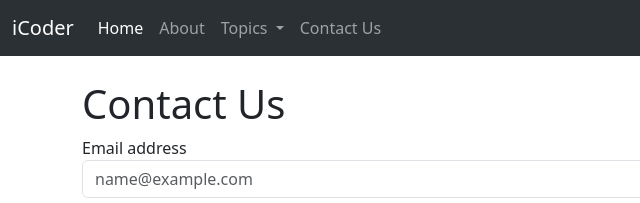
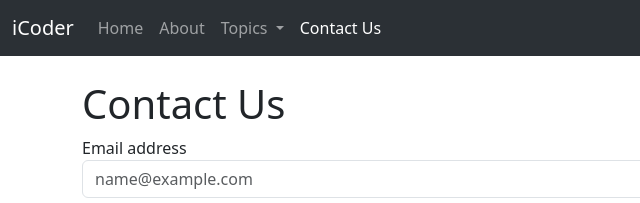
Before and after one commit to MAsad2723/iCoder, a plain HTML site: page contact.html in a window 1280 px wide. Shown: the top 203 px of the page, 0-640 px from the left. Drawn offline with nearby package versions, Linux system fonts and the light colour scheme.

Commit message:
Update contact.html

```diff
--- a/contact.html
+++ b/contact.html
@@ -21,7 +21,7 @@
             <div class="collapse navbar-collapse" id="navbarSupportedContent">
                 <ul class="navbar-nav me-auto mb-2 mb-lg-0">
                     <li class="nav-item">
-                        <a class="nav-link active" aria-current="page" href="/iCoder/">Home</a>
+                        <a class="nav-link" aria-current="page" href="/iCoder/">Home</a>
                     </li>
                     <li class="nav-item">
                         <a class="nav-link" aria-current="page" href="/iCoder/about.html">About</a>
@@ -41,7 +41,7 @@
                         </ul>
                     </li>
                     <li class="nav-item">
-                        <a class="nav-link" aria-current="page" href="/iCoder/contact.html">Contact Us</a>
+                        <a class="nav-link active" aria-current="page" href="/iCoder/contact.html">Contact Us</a>
                     </li>
                 </ul>
                 <form class="d-flex" role="search">
```
